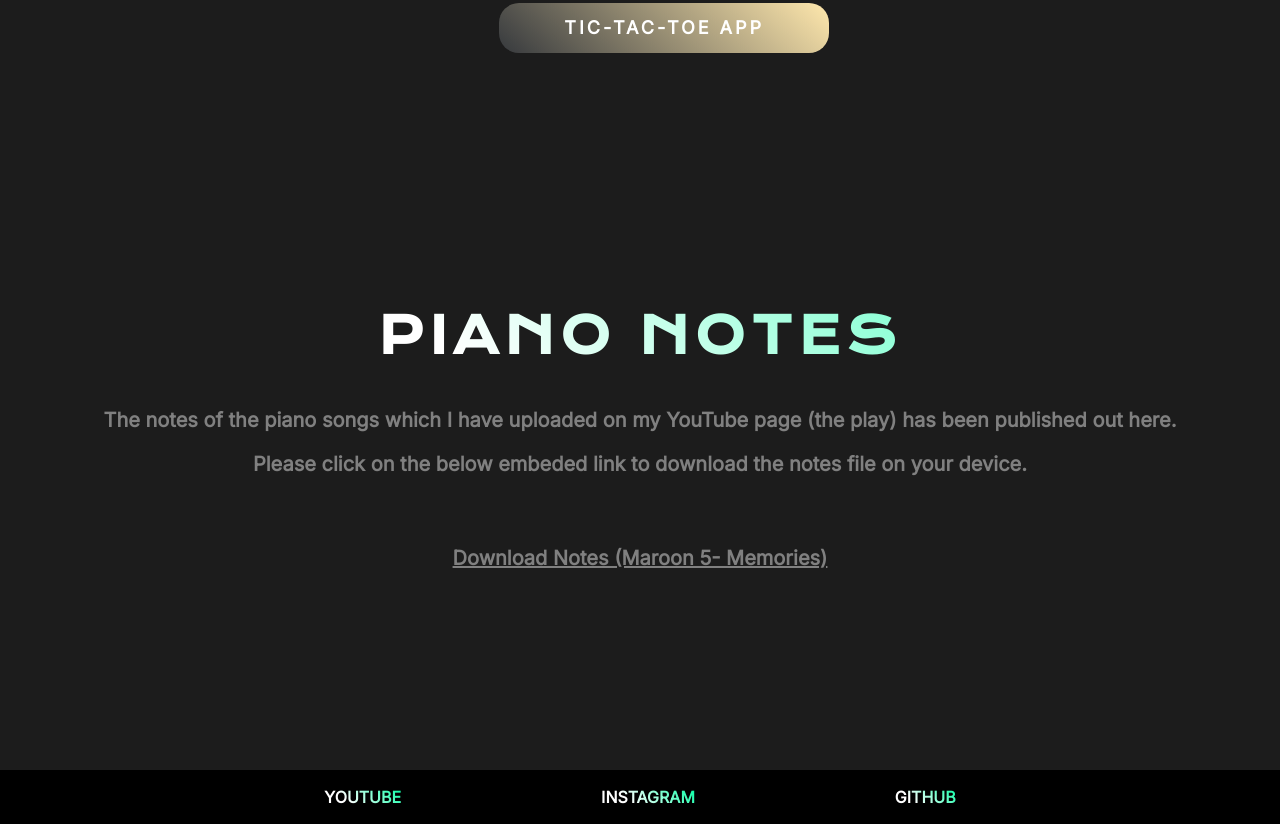
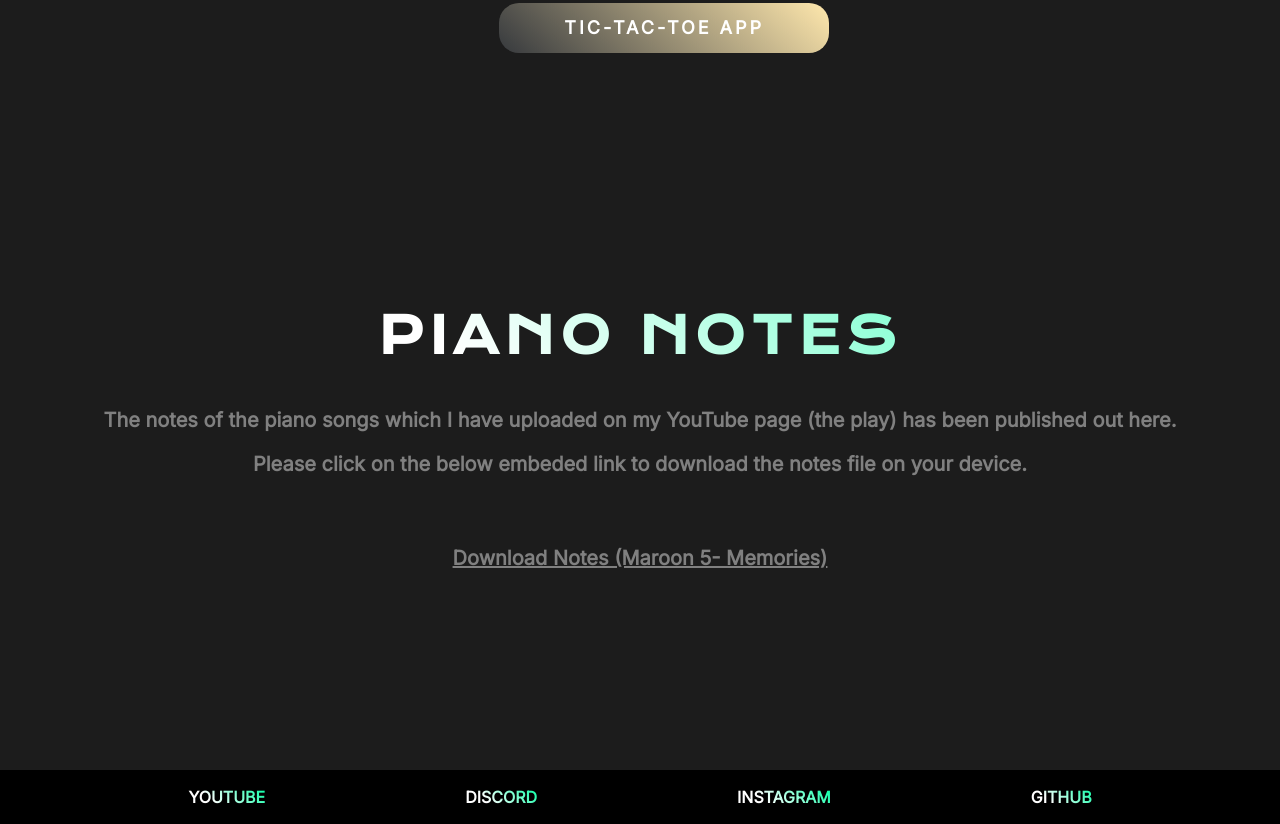
Before and after one commit to Swayansh/Backspace-codes, a plain HTML site: page index.html in a window 1280 px wide. Shown: the part 2289-3113 px from the top of the page. Drawn offline with nearby package versions, Linux system fonts and the light colour scheme.

Commit message:
Update index.html
Discord link added

```diff
--- a/index.html
+++ b/index.html
@@ -66,6 +66,7 @@
 <div class="footer">
     <ul>
         <li><a class="flink" href="https://www.youtube.com/channel/UCWNY1Bt0SBDOX9LcGiWlLiQ" style="text-decoration: none;">YOUTUBE</a></li>
+	<li><a class="flink" href="https://discord.gg/nzYnRXbtty" style="text-decoration: none;">DISCORD</a></li>
         <li><a class="flink" href="https://www.instagram.com/sway.7907/" style="text-decoration: none;">INSTAGRAM</a></li>
         <li><a class="flink" href="https://github.com/Swayansh" style="text-decoration: none;">GITHUB</a></li>
     </ul>
```
